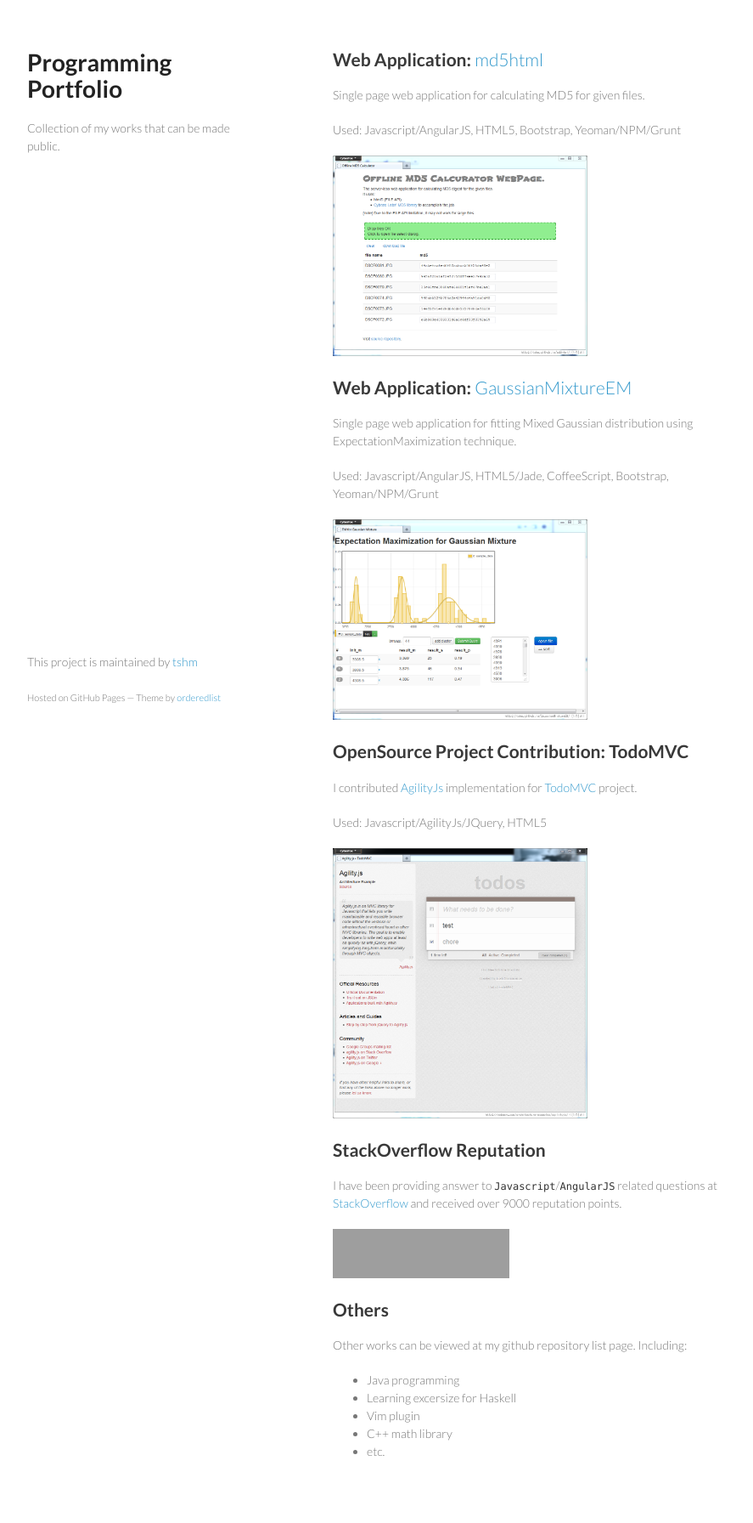
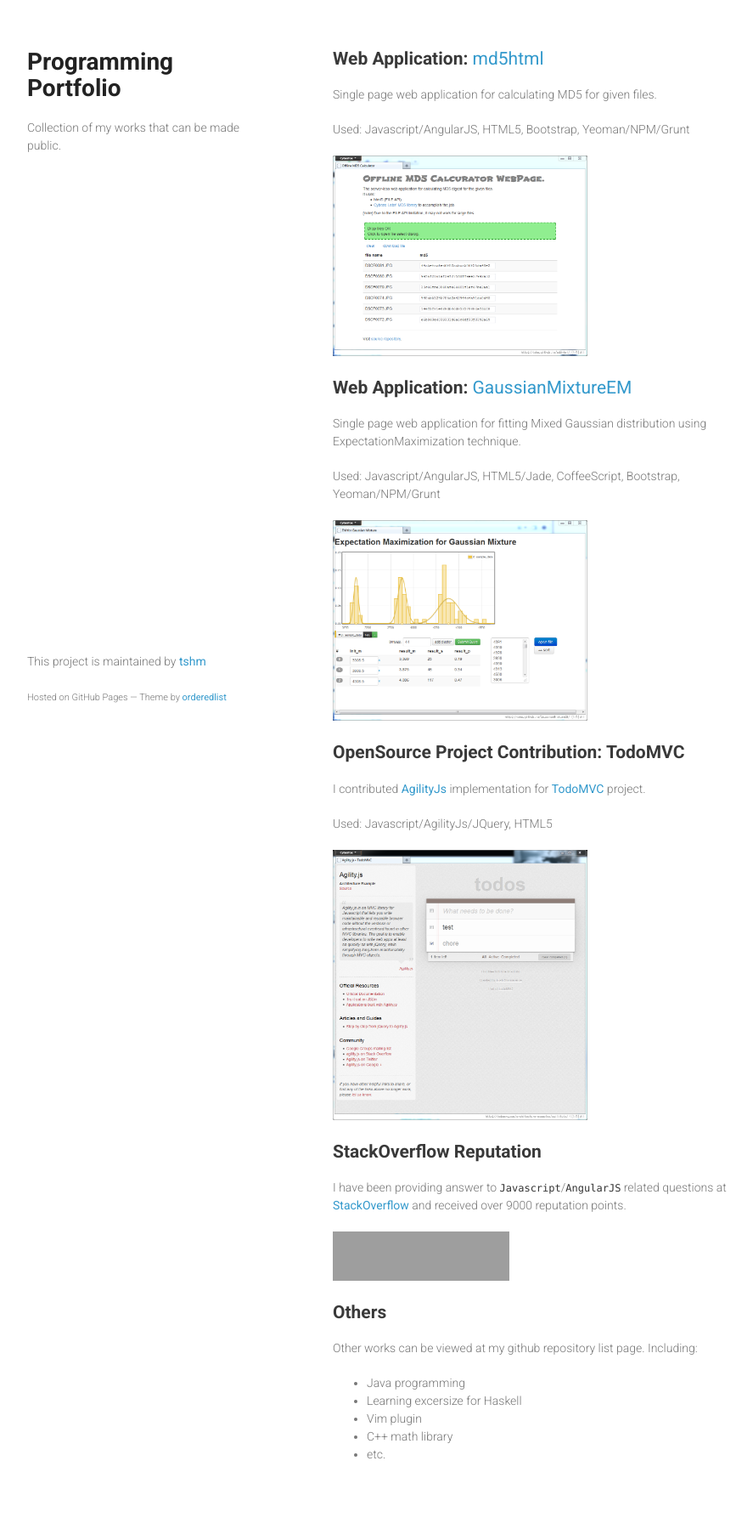
Before and after one commit to tshm/portfolio, a Jekyll site: the page built from index.md, in a window 1280 px wide. Shown: the whole page at 85% size, without its empty margins (178-1065 px from the left). Built offline with Jekyll 4.4.1, drawn with Linux system fonts in a browser that asks for light colours; Markdown is read by kramdown in place of the engine named in the settings; grey boxes are pictures that could not be loaded.

Commit message:
change font..

```diff
--- a/stylesheets/styles.css
+++ b/stylesheets/styles.css
@@ -1,8 +1,8 @@
-@import url(https://fonts.googleapis.com/css?family=Lato:300italic,700italic,300,700);
+@import url(https://fonts.googleapis.com/css?family=Roboto:300italic,700italic,300,700);
 
 body {
   padding:50px;
-  font:14px/1.5 Lato, "Helvetica Neue", Helvetica, Arial, sans-serif;
+  font:14px/1.5 Roboto, "Helvetica Neue", Helvetica, Arial, sans-serif;
   color:#777;
   font-weight:300;
 }
```
